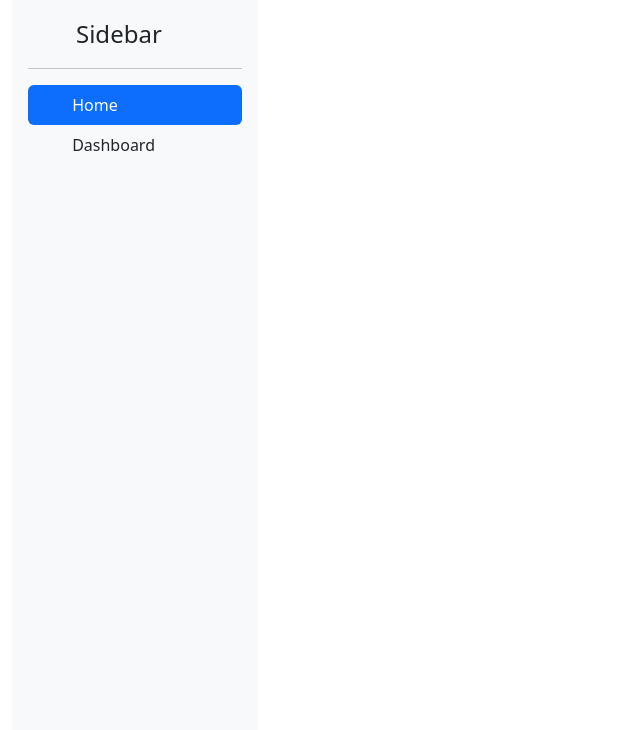
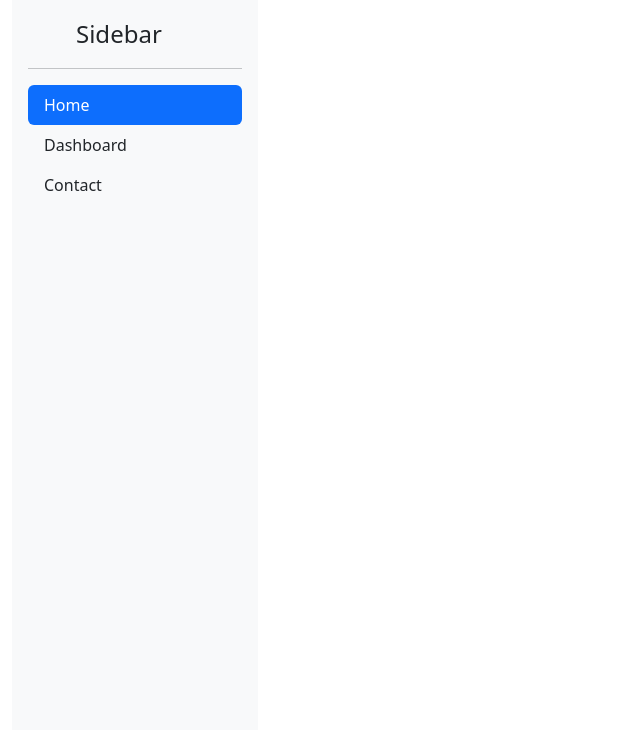
Before and after one commit to rjayaramegowda/ts-app, a website built with webpack: page index.html in a window 1280 px wide. Shown: the top 730 px of the page, without its empty margins (0-640 px from the left). Built offline with nearby package versions, Linux system fonts and the light colour scheme.

Commit message:
added NavItemList

```diff
--- a/index.html
+++ b/index.html
@@ -29,22 +29,14 @@
               <span class="fs-4">Sidebar</span>
             </a>
             <hr />
-            <ul class="nav nav-pills flex-column mb-auto">
+            <ul id="navlist" class="nav nav-pills flex-column mb-auto">
               <li class="nav-item">
                 <a href="#" class="nav-link active" aria-current="page">
-                  <svg class="bi pe-none me-2" width="16" height="16">
-                    <use xlink:href="#home"></use>
-                  </svg>
                   Home
                 </a>
               </li>
               <li>
-                <a href="#" class="nav-link link-dark">
-                  <svg class="bi pe-none me-2" width="16" height="16">
-                    <use xlink:href="#speedometer2"></use>
-                  </svg>
-                  Dashboard
-                </a>
+                <a href="#" class="nav-link link-dark"> Dashboard </a>
               </li>
             </ul>
             <hr />
--- /dev/null
+++ b/src/components/NavItemList.ts
@@ -0,0 +1,15 @@
+export default class NavItemList {
+  getNavItems() {
+    var navItems = "";
+    ["Home", "Dashboard", "Contact"].forEach((element, i) => {
+      let navLink = i === 0 ? "nav-link active" : "nav-link link-dark";
+      navItems += `<li class="nav-item">
+      <a href="#" class="${navLink}" aria-current="page">
+        ${element}
+      </a>
+    </li>`;
+    });
+
+    return navItems;
+  }
+}
--- a/src/index.ts
+++ b/src/index.ts
@@ -1 +1,6 @@
-console.log("Hello World!");
+import NavItemList from "./components/NavItemList";
+
+var navList = document.querySelector("#navlist");
+if (navList) {
+  navList.innerHTML = new NavItemList().getNavItems();
+}
```
